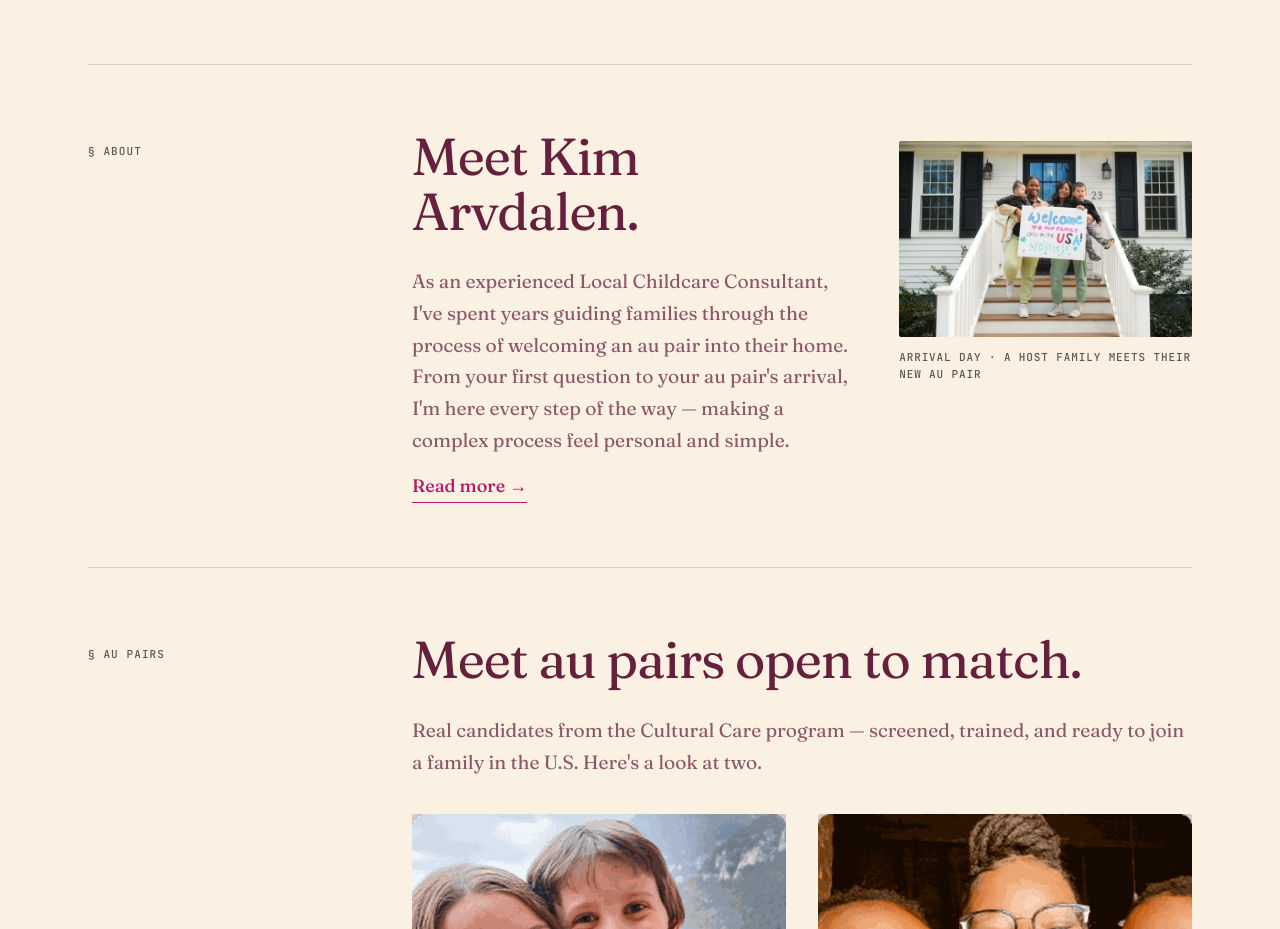
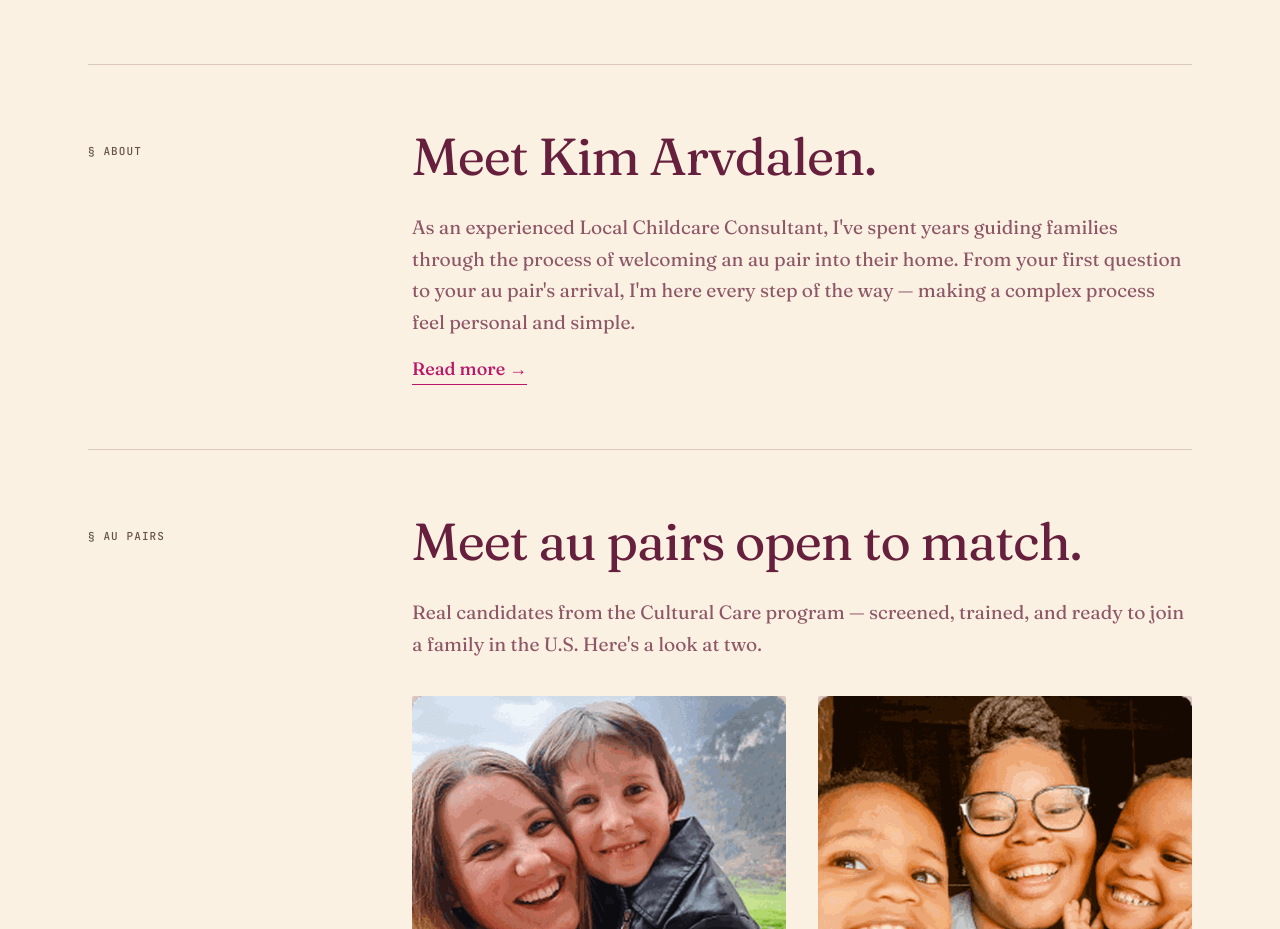
Before and after one commit to hansulteliahs-oss/Lead-gen-sales-optimization, a Next.js app in the folder Website/: page / in a window 1280 px wide. Shown: the part 780-1709 px from the top of the page. Built offline with nearby package versions, Linux system fonts and the light colour scheme; no server answers.

Commit message:
content: remove welcome-home image from home About teaser
Bio text now spans full column with a 64ch cap for readability.

Co-Authored-By: Claude Opus 4.7 (1M context) <noreply@anthropic.com>

```diff
--- a/Website/app/page.tsx
+++ b/Website/app/page.tsx
@@ -205,12 +205,11 @@ export default function LandingPage() {
           <div className="max-w-6xl mx-auto px-6">
             <div className="grid grid-cols-1 md:grid-cols-[1fr_3fr] gap-6 md:gap-16">
               <div className="font-mono text-[11px] uppercase tracking-[0.1em] text-brand-bark pt-3.5">§ About</div>
-              <div className="grid grid-cols-1 md:grid-cols-[3fr_2fr] gap-8 md:gap-12 items-start">
               <div>
                 <h2 className="opsz-title font-normal text-[clamp(2rem,4.5vw,3.25rem)] leading-[1.05] tracking-[-0.02em] text-brand-ink mb-7 text-balance">
                   Meet {KIM.name}.
                 </h2>
-                  <p className="opsz-body text-[1.2rem] leading-[1.65] text-brand-ink-soft">
+                <p className="opsz-body text-[1.2rem] leading-[1.65] text-brand-ink-soft max-w-[64ch]">
                   {KIM.bio_teaser}
                 </p>
                 <a
@@ -219,20 +218,6 @@ export default function LandingPage() {
                 >
                   Read more →
                 </a>
-                </div>
-                <figure className="md:pt-3">
-                  <Image
-                    src="/photos/welcome-home.jpg"
-                    alt="A host family welcomes their new au pair home with a hand-drawn 'Welcome to our family and the USA' sign."
-                    width={640}
-                    height={428}
-                    sizes="(min-width: 768px) 360px, 100vw"
-                    className="w-full h-auto rounded-sm"
-                  />
-                  <figcaption className="mt-3 font-mono text-[11px] uppercase tracking-[0.08em] text-brand-bark">
-                    Arrival day &middot; A host family meets their new au pair
-                  </figcaption>
-                </figure>
               </div>
             </div>
           </div>
```
Lines whose indentation alone changed are shown as unchanged.
